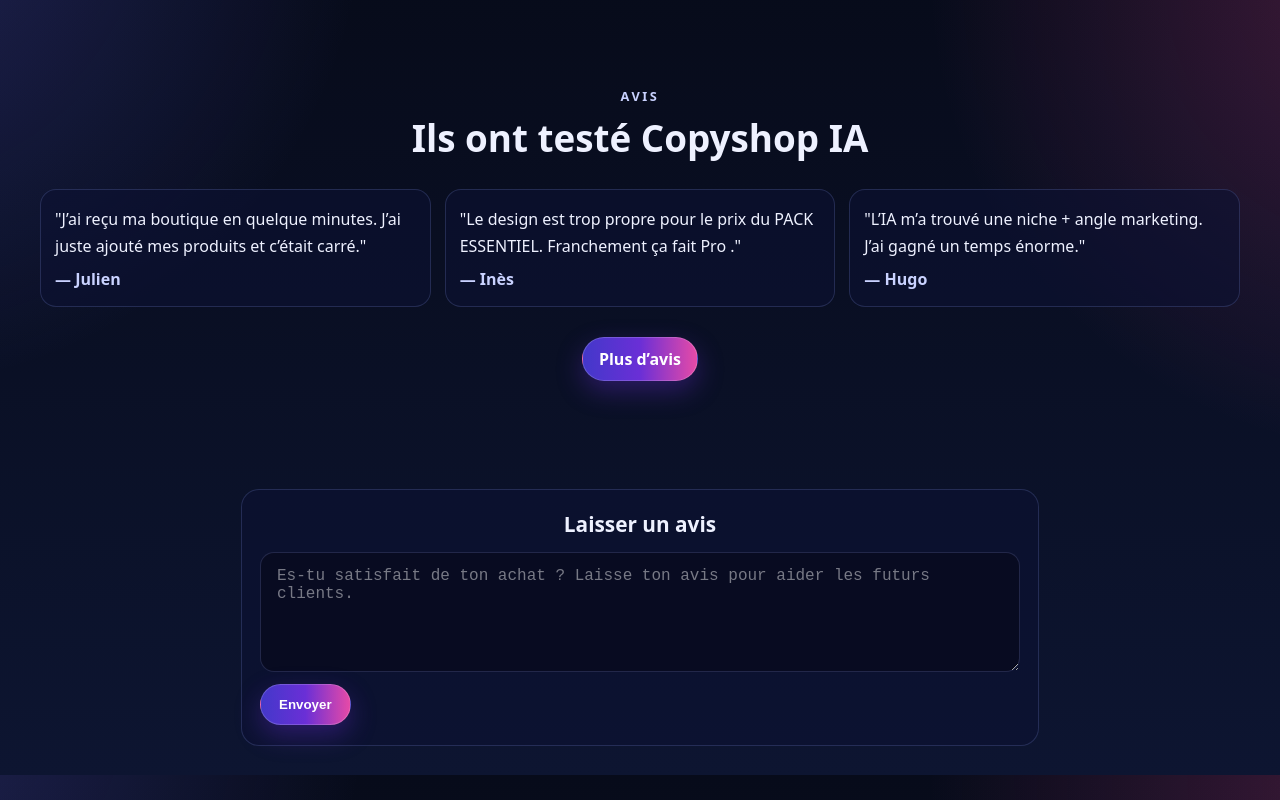
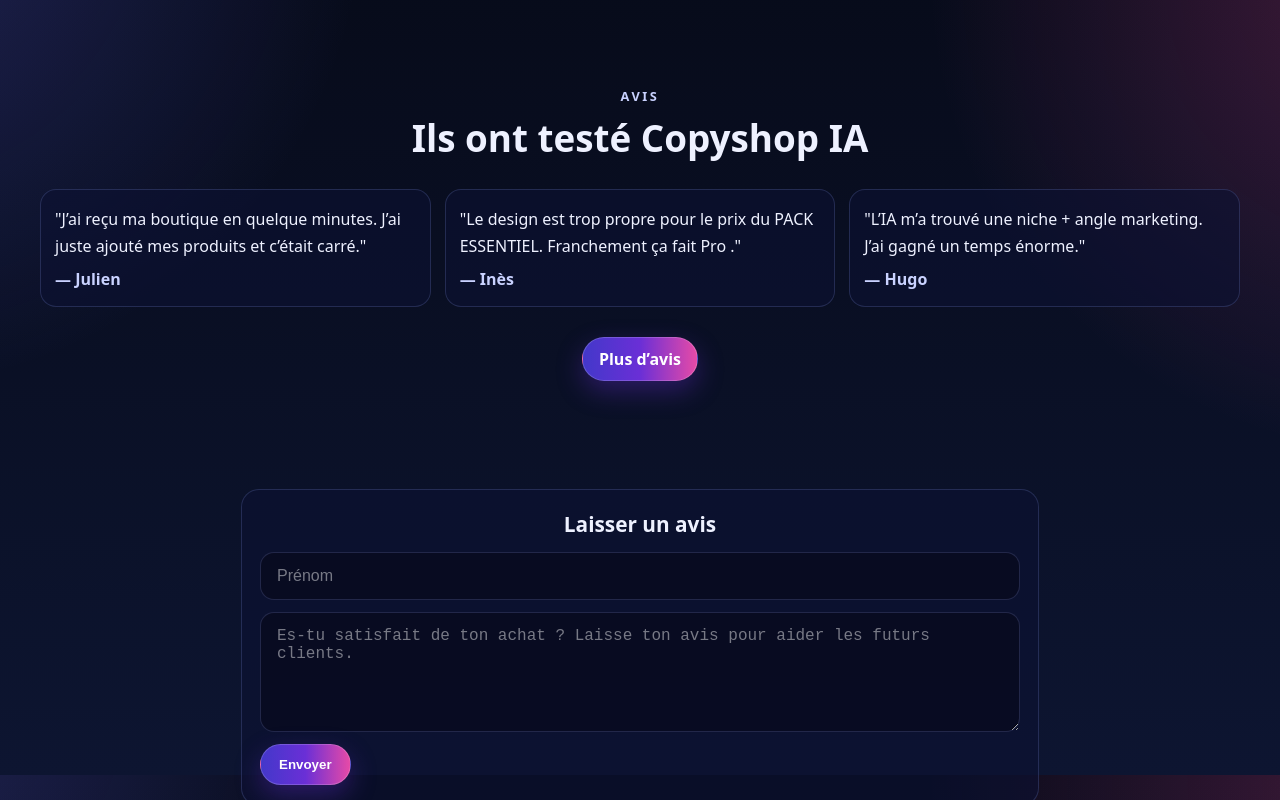
Before and after one commit to Mrfezz/copyshop-ia, a Next.js app: page / in a window 1280 px wide. Shown: the part 2425-3225 px from the top of the page. Built offline with nearby package versions, Linux system fonts and the light colour scheme.

Commit message:
add prenom field to homepage review form

```diff
--- a/app/page.tsx
+++ b/app/page.tsx
@@ -106,7 +106,6 @@ export default function HomePage() {
 
       <VideoSection />
 
-      {/* ✅ Bloc : texte long + image téléphone à côté (sans popup) */}
       <FeaturedProduct />
 
       <AboutSection />
@@ -120,8 +119,6 @@ export default function HomePage() {
     </main>
   );
 }
-
-/* ---------------- SECTIONS ---------------- */
 
 function HeroSlideshow() {
   const [active, setActive] = useAutoplay(HERO_SLIDES.length, 6500);
@@ -173,9 +170,7 @@ function HeroSlideshow() {
                 <p style={styles.heroSub}>{s.subtitle}</p>
 
                 <div style={styles.heroBtns}>
-                  {s.ctaText && (
-                    <span style={styles.primaryBtn}>{s.ctaText}</span>
-                  )}
+                  {s.ctaText && <span style={styles.primaryBtn}>{s.ctaText}</span>}
                   <span style={styles.ghostBtn}>Contact</span>
                 </div>
 
@@ -436,6 +431,7 @@ function ReviewsSection() {
 }
 
 function ReviewFormSection() {
+  const [firstName, setFirstName] = useState("");
   const [reviewText, setReviewText] = useState("");
   const [sending, setSending] = useState(false);
   const [reviewOk, setReviewOk] = useState<string | null>(null);
@@ -446,7 +442,13 @@ function ReviewFormSection() {
     setReviewOk(null);
     setReviewError(null);
 
+    const trimmedName = firstName.trim();
     const trimmed = reviewText.trim();
+
+    if (!trimmedName) {
+      setReviewError("Merci d’indiquer ton prénom.");
+      return;
+    }
 
     if (!trimmed) {
       setReviewError("Merci d’écrire un avis avant d’envoyer.");
@@ -462,6 +464,7 @@ function ReviewFormSection() {
           "Content-Type": "application/json",
         },
         body: JSON.stringify({
+          name: trimmedName,
           reviewText: trimmed,
         }),
       });
@@ -472,6 +475,7 @@ function ReviewFormSection() {
         throw new Error(json?.error || "Erreur envoi avis");
       }
 
+      setFirstName("");
       setReviewText("");
       setReviewOk("✅ Merci, ton avis a bien été envoyé.");
     } catch (err: any) {
@@ -488,6 +492,17 @@ function ReviewFormSection() {
           <div style={styles.reviewFormTitle}>Laisser un avis</div>
 
           <form style={styles.reviewForm} onSubmit={handleSubmit}>
+            <input
+              className="reviewNameHome"
+              type="text"
+              placeholder="Prénom"
+              style={styles.reviewNameInput}
+              value={firstName}
+              onChange={(e) => setFirstName(e.target.value)}
+              disabled={sending}
+              maxLength={60}
+            />
+
             <textarea
               className="reviewTextareaHome"
               placeholder="Es-tu satisfait de ton achat ? Laisse ton avis pour aider les futurs clients."
@@ -588,8 +603,6 @@ function HomeFAQ() {
     </section>
   );
 }
-
-/* -------------- STYLES -------------- */
 
 const styles: Record<string, React.CSSProperties> = {
   page: {
@@ -1073,6 +1086,17 @@ const styles: Record<string, React.CSSProperties> = {
     display: "grid",
     gap: 12,
   },
+  reviewNameInput: {
+    width: "100%",
+    padding: "14px 16px",
+    borderRadius: 14,
+    border: `1px solid ${COLORS.panelBorder}`,
+    background: "rgba(9,12,33,0.9)",
+    color: COLORS.text,
+    outline: "none",
+    fontSize: "1rem",
+    boxSizing: "border-box",
+  },
   reviewTextareaInput: {
     width: "100%",
     minHeight: 120,
@@ -1198,7 +1222,8 @@ const responsiveCss = `
     to { transform: rotate(360deg); }
   }
 
-  .reviewTextareaHome::placeholder {
+  .reviewTextareaHome::placeholder,
+  .reviewNameHome::placeholder {
     color: rgba(255,255,255,0.45);
   }
 
```
